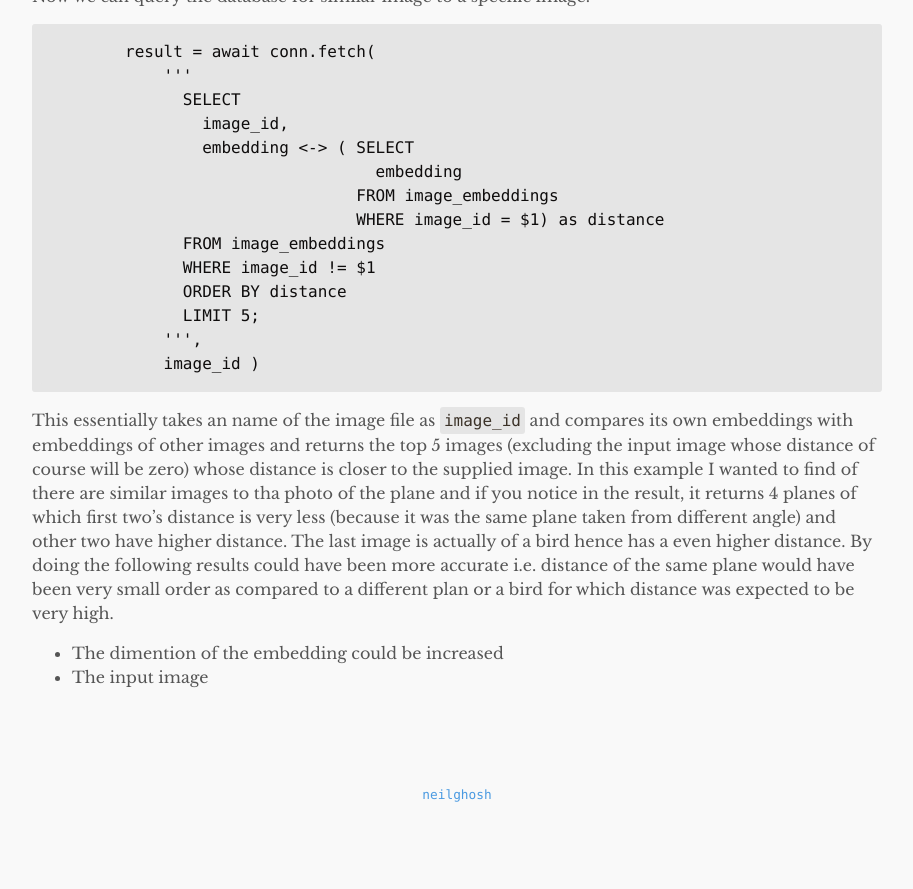
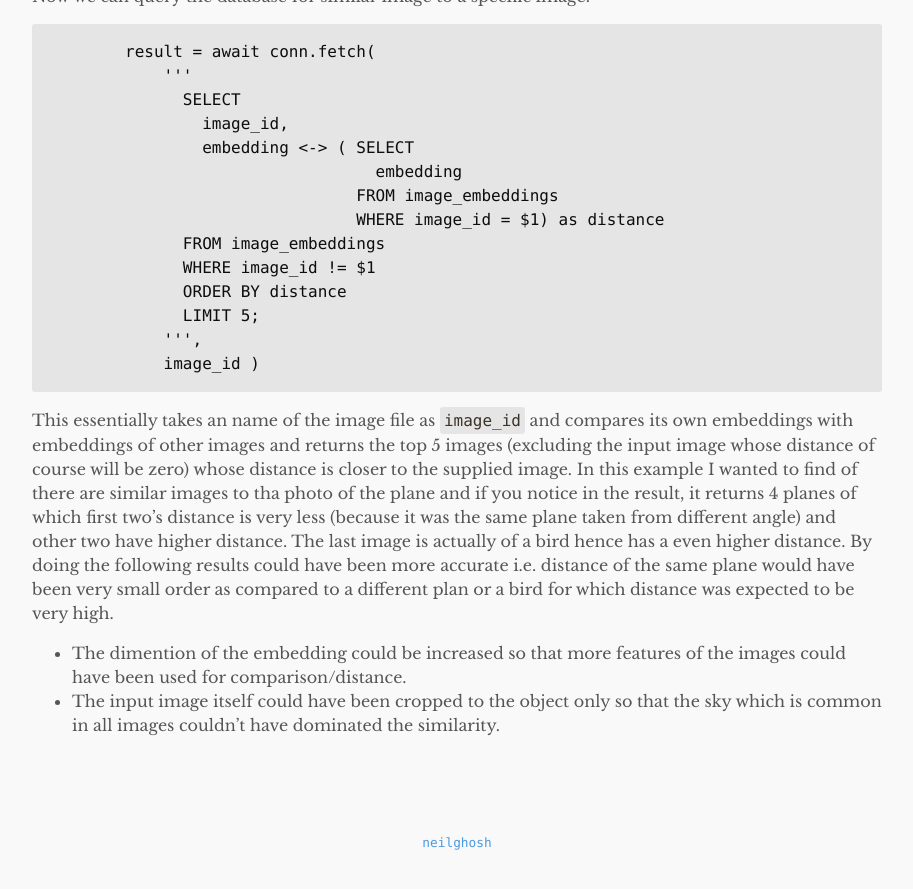
Before and after one commit to neilghosh/neilghosh.github.io, a Jekyll site: the page built from _posts/2023/2023-12-02-embeddings-prediction-using-vertext-ai-and-vector-database.md.md, in a window 1280 px wide and 900 px high, scrolled down 4894 px. Shown: the top 889 px of the window, without its empty margins (183-1096 px from the left). Built offline with Jekyll 4.4.1, drawn with Linux system fonts in a browser that asks for light colours; before the commit the page ends 5746 px from its top, so only the background shows below that.

Commit message:
_posts/2023/2023-12-02-embeddings-prediction-using-vertext-ai-and-vector-database.md.md updated from https://stackedit.io/

````diff
--- a/_posts/2023/2023-12-02-embeddings-prediction-using-vertext-ai-and-vector-database.md.md
+++ b/_posts/2023/2023-12-02-embeddings-prediction-using-vertext-ai-and-vector-database.md.md
@@ -178,9 +178,9 @@ Now we can query the database for similar image to a specific image.
 ```
 This essentially takes an name of the image file as `image_id` and compares its own embeddings with embeddings of other images and returns the top 5 images (excluding the input image whose distance of course will be zero) whose distance is closer to the supplied image. In this example I wanted to find of there are similar images to tha photo of the plane and if you notice in the result, it returns 4 planes of which first two's distance is very less (because it was the same plane taken from different angle) and other two have higher distance. The last image is actually of a bird hence has a even higher distance. By doing the following  results could have been more accurate i.e. distance of the same plane would have been very small order as compared to a different plan or a bird for which distance was expected to be very high.
 
-- The dimention of the embedding could be increased
-- The input image
+- The dimention of the embedding could be increased so that more features of the images could have been used for comparison/distance.
+- The input image itself could have been cropped to the object only so that the sky which is common in all images couldn't have dominated the similarity.
 <!--stackedit_data:
-eyJoaXN0b3J5IjpbODgwMTc2Njg5LC0xMTEyODcyNjk1LDE5OT
-I3NDkwMTcsNzYxODEwMDA0XX0=
+eyJoaXN0b3J5IjpbLTU1ODk4NzU0MCwtMTExMjg3MjY5NSwxOT
+kyNzQ5MDE3LDc2MTgxMDAwNF19
 -->
````
